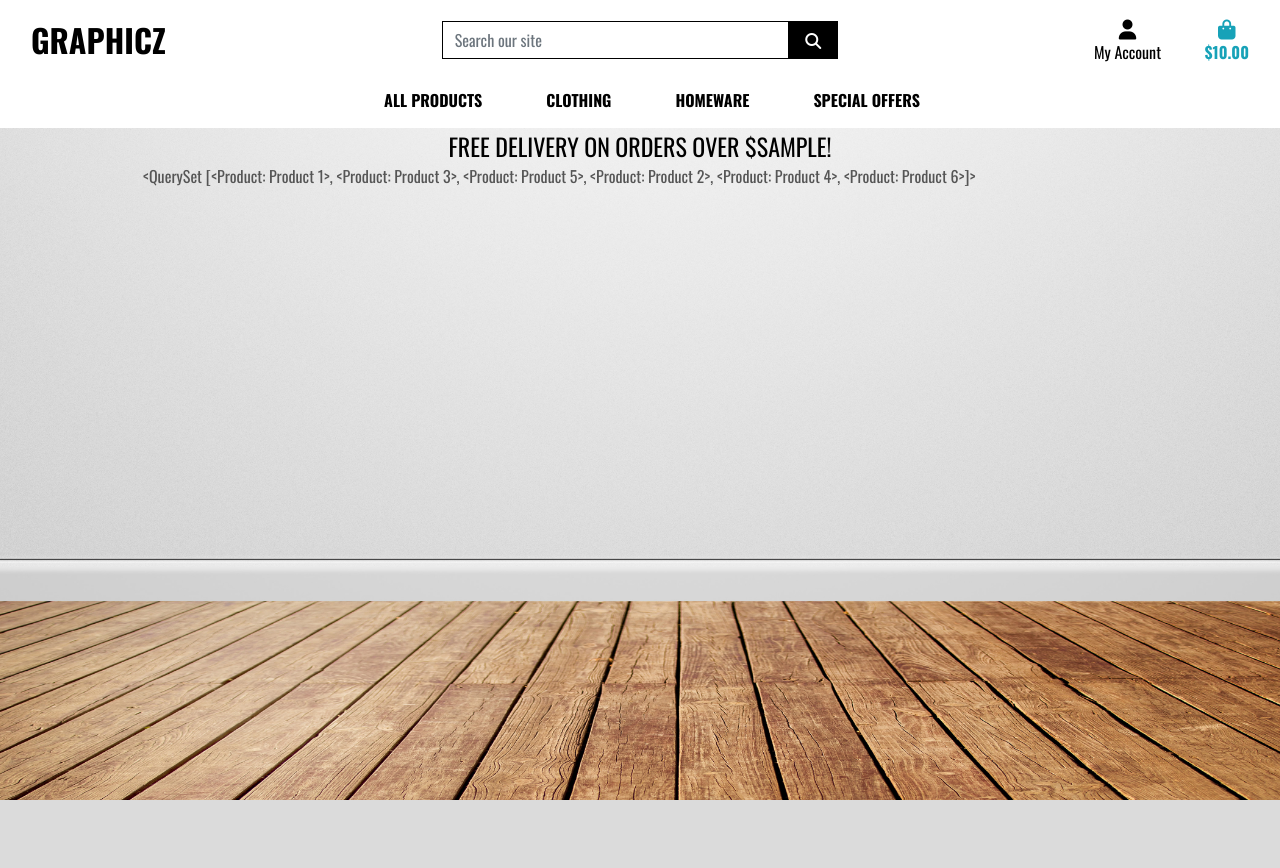
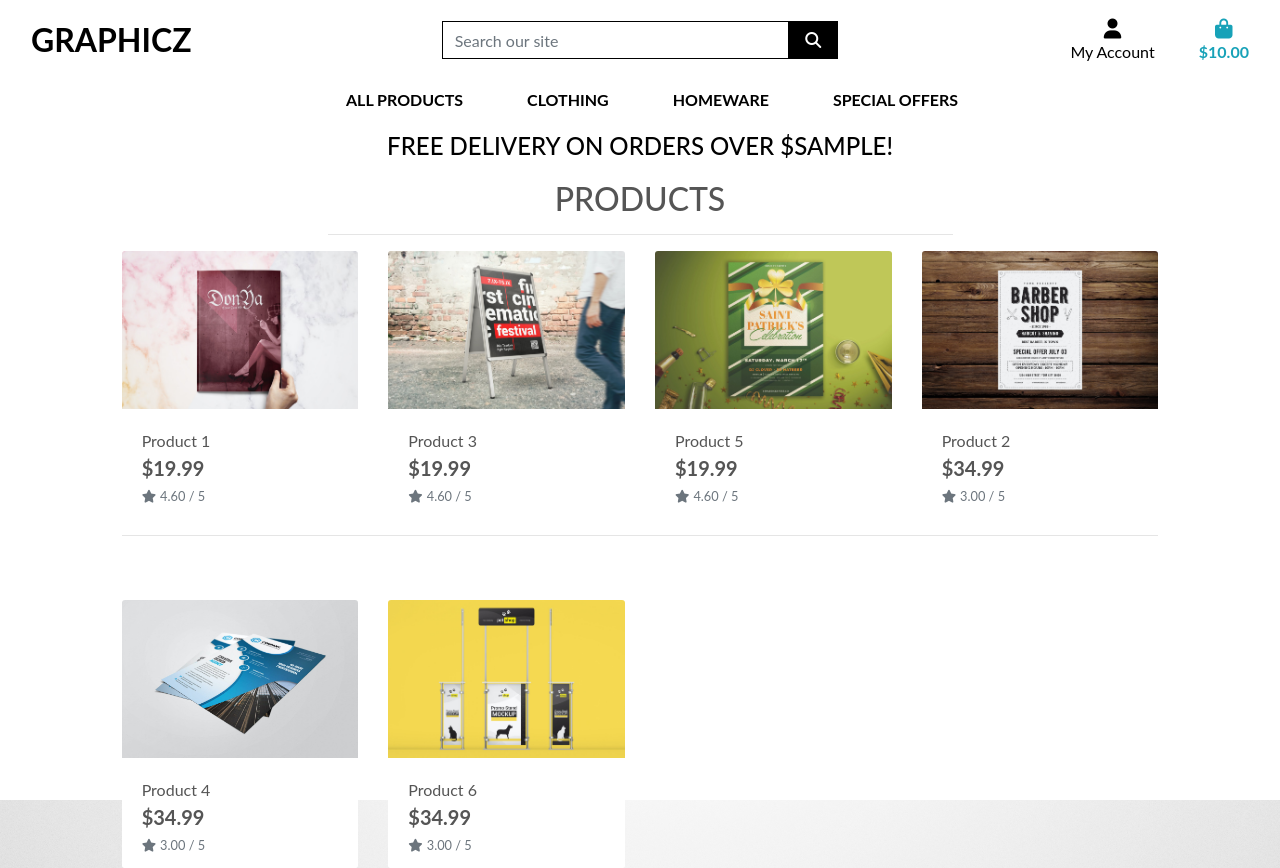
Before and after one commit to Baynuts/graphics, a Django app: template products/templates/products/products.html in a window 1280 px wide. Before the commit the page ends 800 px from the top, so only its background shows below. Run offline with Django 3.2, Linux system fonts and the light colour scheme; data comes from the database, SQL or seed files in the repository; tables that the repository leaves empty hold one stand-in row (values such as "Sample post"); the template is opened without the code that fills it: values that come from a table or form of the project are taken from there, most other values are stand-ins (such as "Sample title", 1, 10 or a date in 2020); some libraries are stand-ins or nearby versions.

Commit message:
Fix background image, product detail page

```diff
--- a/home/templates/home/index.html
+++ b/home/templates/home/index.html
@@ -19,7 +19,7 @@
                 </h1>
                 <div class="my-5">
                     <h4>
-                        <a href="" class="shop-now-button btn btn-lg rounded-0 text-uppercase py-3">Shop Now</a>
+                        <a href="{% url 'products' %}" class="shop-now-button btn btn-lg rounded-0 text-uppercase py-3">Shop Now</a>
                     </h4>
                 </div>
             </div>
--- a/products/templates/products/products.html
+++ b/products/templates/products/products.html
@@ -10,10 +10,69 @@
 {% endblock %}
 
 {% block content %}
-    <div class="container">
+    <div class="overlay"></div>
+    <div class="container-fluid">
         <div class="row">
-            <div class="col">
-                {{ products }}
+            <div class="col text-center mt-3">
+                <h2 class="logo-font">Products</h2>
+                <hr class="w-50 mb-1">
+            </div>
+        </div>
+        <div class="row">
+            <div class="product-container col-10 offset-1">
+                <div class="row mt-1 mb-2"></div>
+                <div class="row">
+                    {% for product in products %}
+                        <div class="col-sm-6 col-md-6 col-lg-4 col-xl-3">
+                            <div class="card h-100 border-0">
+                                {% if product.image %}
+                                <a href="{% url 'product_detail' product.id %}">
+                                    <img class="card-img-top img-fluid" src="{{ product.image.url }}" alt="{{ product.name }}">
+                                </a>
+                                {% else %}
+                                <a href="{% url 'product_detail' product.id %}">
+                                    <img class="card-img-top img-fluid" src="{{ MEDIA_URL }}noimage.png" alt="{{ product.name }}">
+                                </a>
+                                {% endif %}
+                                <div class="card-body pb-0">
+                                    <p class="mb-0">{{ product.name }}</p>
+                                </div>
+                                <div class="card-footer bg-white pt-0 border-0 text-left">
+                                    <div class="row">
+                                        <div class="col">
+                                            <p class="lead mb-0 text-left font-weight-bold">${{ product.price }}</p>
+                                            {% if product.rating %}
+                                                <small class="text-muted"><i class="fas fa-star mr-1"></i>{{ product.rating }} / 5</small>
+                                            {% else %}
+                                                <small class="text-muted">No Rating</small>
+                                            {% endif %}
+                                        </div>
+                                    </div>
+                                </div>
+                            </div>
+                        </div>
+                        {% if forloop.counter|divisibleby:1 %}
+                            <div class="col-12 d-sm-none mb-5">
+                                <hr>
+                            </div>
+                        {% endif %}
+                        {% if forloop.counter|divisibleby:2 %}
+                            <div class="col-12 d-none d-sm-block d-md-block d-lg-none mb-5">
+                                <hr>
+                            </div>
+                        {% endif %}
+                        {% if forloop.counter|divisibleby:3 %}
+                            <div class="col-12 d-none d-lg-block d-xl-none mb-5">
+                                <hr>
+                            </div>
+                        {% endif %}
+                        {% if forloop.counter|divisibleby:4 %}
+                            <div class="col-12 d-none d-xl-block mb-5">
+                                <hr>
+                            </div>
+                        {% endif %}
+                    {% endfor %}
+                </div>
             </div>
         </div>
     </div>
--- a/products/urls.py
+++ b/products/urls.py
@@ -2,5 +2,6 @@ from django.urls import path
 from . import views
 
 urlpatterns = [
-    path('', views.all_products, name='products')
+    path('', views.all_products, name='products'),
+    path('<product_id>', views.product_detail, name='product_detail'),
 ]
--- a/static/css/base.css
+++ b/static/css/base.css
@@ -7,9 +7,8 @@ body {
     background-size: cover;
     height: calc(100vh - 164px);
     color: #555;
-    font-family: 'Oswald';
+    font-family: 'Lato';
 }
-
 
 /* from Bulma */
 .icon {
@@ -57,6 +56,20 @@ body {
     border: 1px solid black !important;
 }
 
+.bg-black {
+    background: #000 !important;
+}
+
+.overlay {
+	height: 100%;
+	width: 100%;
+	top: 0;
+	left: 0;
+	position: fixed;
+	background: white;
+	z-index: -1;
+}
+
 /* -------------------------------- Media Queries */
 
 /* Slightly larger container on xl screens */
@@ -80,3 +93,14 @@ body {
         padding-top: 164px;
     }
 }
+
+/* pad the top a bit when navbar is collapsed on mobile */
+@media (max-width: 991px) {
+    .header-container {
+        padding-top: 116px;
+    }
+
+    body {
+        height: calc(100vh - 116px);
+    }
+}
--- a/templates/includes/main-nav.html
+++ b/templates/includes/main-nav.html
@@ -8,7 +8,7 @@
                 <a href="" class="dropdown-item">By Price</a>
                 <a href="" class="dropdown-item ">By Rating</a>
                 <a href="" class="dropdown-item ">By Category</a>
-                <a href="" class="dropdown-item">All Products</a>
+                <a href="{% url 'products' %}" class="dropdown-item">All Products</a>
             </div>
         </li>
 
```
Also changed, not shown: products/templates/products/product_detail.html (added, +43 -0 lines), products/views.py (+12 -1 lines).
